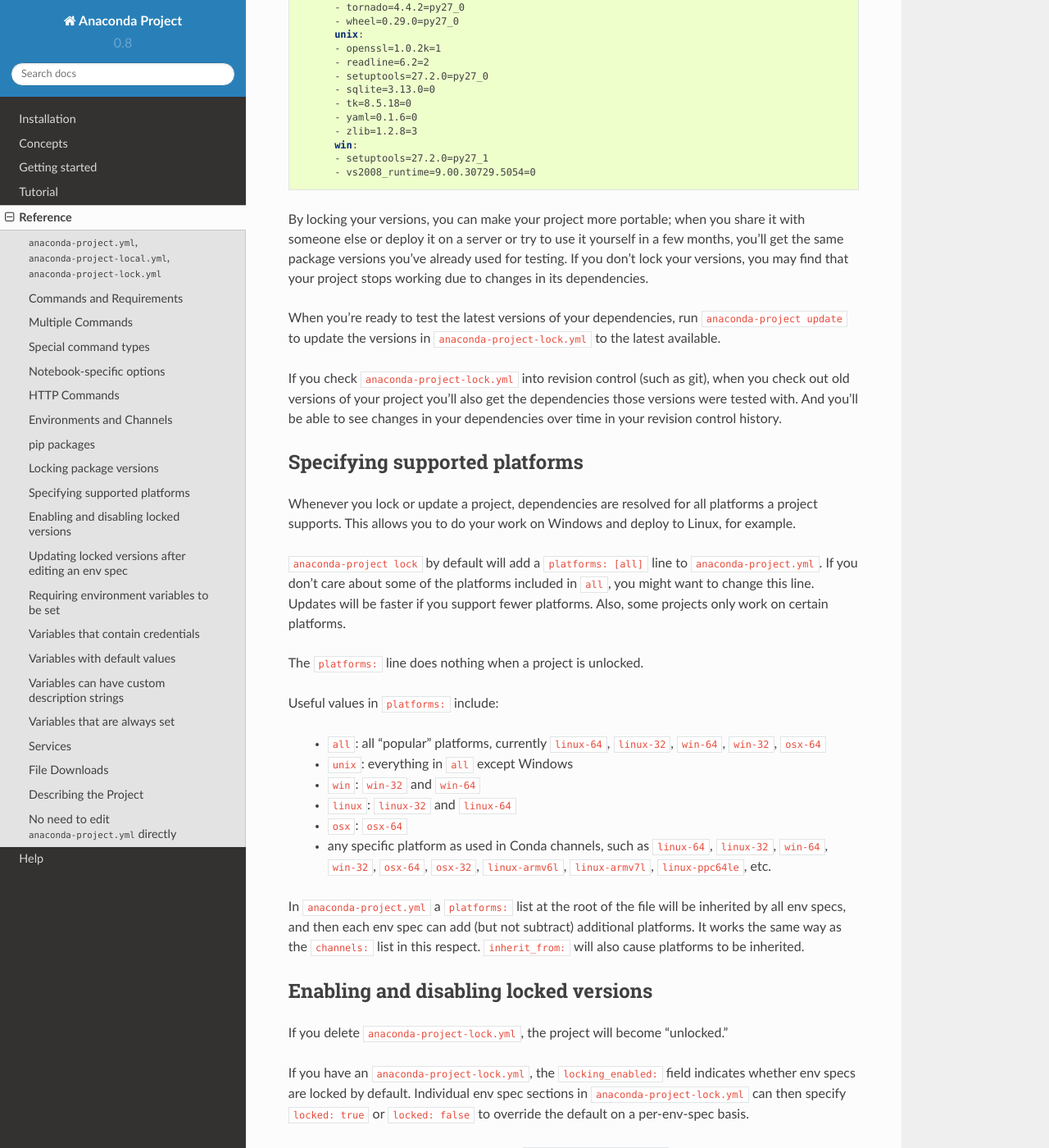
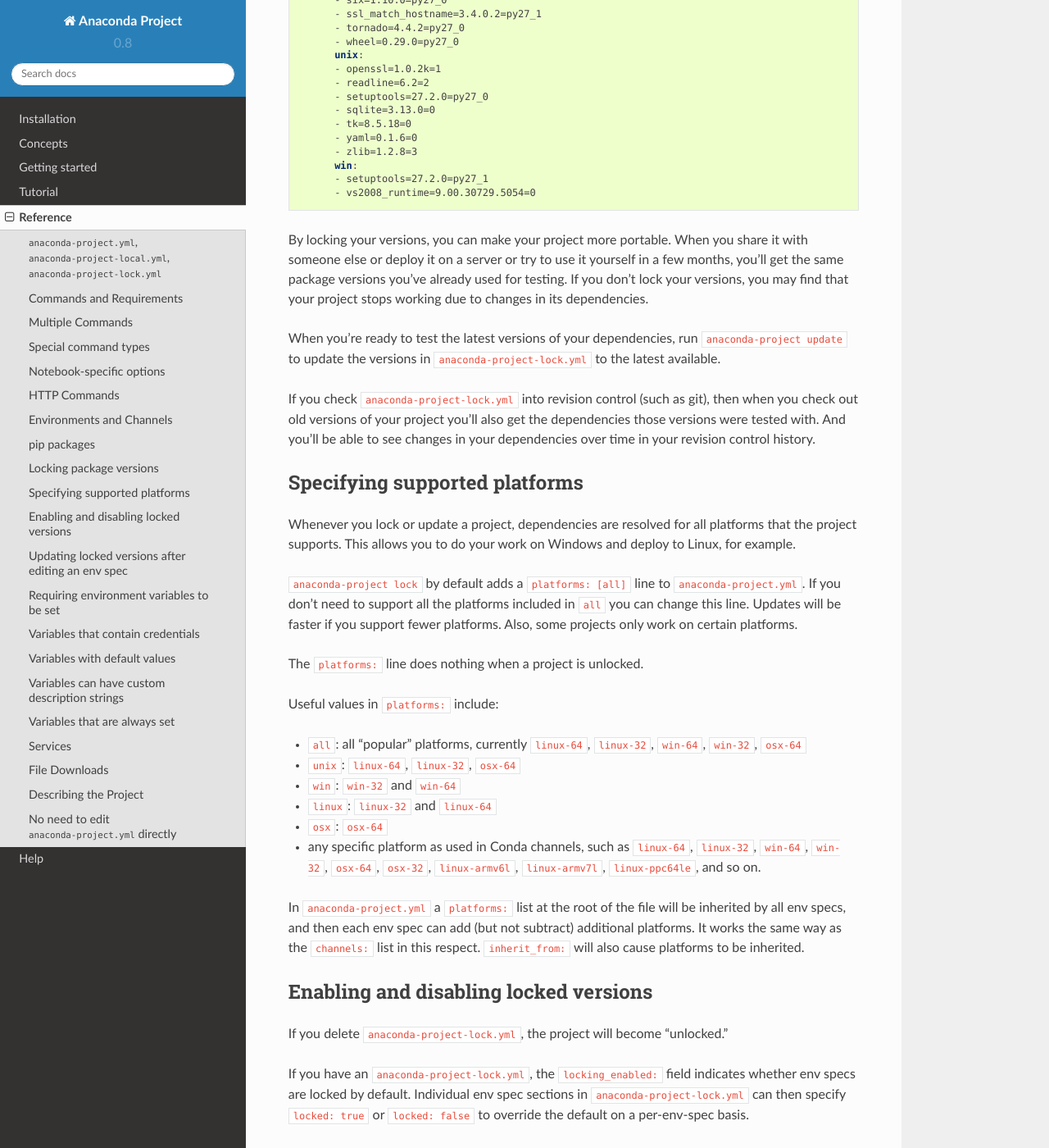
Before and after one commit to anaconda/anaconda-project, a Sphinx documentation site: the page built from docs/source/reference.rst, in a window 1280 px wide and 1400 px high, scrolled down 7615 px. Shown: the whole window at 82% size. Built offline with Sphinx 7.4.7 and the Read the Docs theme 2.0.0, drawn with Linux system fonts in a browser that asks for light colours; some of the changed text lies outside the part shown.

Commit message:
small docs fixes
small docs fixes

```diff
--- a/docs/source/reference.rst
+++ b/docs/source/reference.rst
@@ -370,18 +370,17 @@
 
 Hand-creating ``anaconda-project-lock.yml`` isn't
 recommended. Instead, create it with the ``anaconda-project lock``
-command, and update the versions in there with
+command, and update the versions in the configuration file with
 ``anaconda-project-update``.
 
 Locked versions are distinct from the "logical" versions in
-``anaconda-project.yml``. For example, in your
-``anaconda-project.yml`` you might list that you require
-``bokeh=0.12``. The ``anaconda-project lock`` command will expand
-that to an *exact* version of Bokeh, such as
+``anaconda-project.yml``. For example, your
+``anaconda-project.yml`` might list that you require
+``bokeh=0.12``. The ``anaconda-project lock`` command expands
+that to an *exact* version of Bokeh such as
 ``bokeh=0.12.4=py27_0``. It will also list exact versions of all
-Bokeh's dependencies, transitively; so you'll have a pretty long
-list of packages in ``anaconda-project-lock.yml``, it could look
-like this for example:
+Bokeh's dependencies transitively, so you'll have a longer
+list of packages in ``anaconda-project-lock.yml``. For example:
 
 .. code-block:: yaml
 
@@ -427,8 +426,8 @@
           - setuptools=27.2.0=py27_1
           - vs2008_runtime=9.00.30729.5054=0
 
-By locking your versions, you can make your project more portable;
-when you share it with someone else or deploy it on a server or
+By locking your versions, you can make your project more portable.
+When you share it with someone else or deploy it on a server or
 try to use it yourself in a few months, you'll get the same
 package versions you've already used for testing. If you don't
 lock your versions, you may find that your project stops working
@@ -439,7 +438,7 @@
 versions in ``anaconda-project-lock.yml`` to the latest available.
 
 If you check ``anaconda-project-lock.yml`` into revision control
-(such as git), when you check out old versions of your project
+(such as git), then when you check out old versions of your project
 you'll also get the dependencies those versions were tested with.
 And you'll be able to see changes in your dependencies over time
 in your revision control history.
@@ -448,12 +447,12 @@
 ==============================
 
 Whenever you lock or update a project, dependencies are resolved
-for all platforms a project supports. This allows you to do your
+for all platforms that the project supports. This allows you to do your
 work on Windows and deploy to Linux, for example.
 
-``anaconda-project lock`` by default will add a ``platforms:
-[all]`` line to ``anaconda-project.yml``. If you don't care about
-some of the platforms included in ``all``, you might want to
+``anaconda-project lock`` by default adds a ``platforms:
+[all]`` line to ``anaconda-project.yml``. If you don't need to support
+all the platforms included in ``all`` you can
 change this line. Updates will be faster if you support fewer
 platforms. Also, some projects only work on certain platforms.
 
@@ -461,15 +460,15 @@
 
 Useful values in ``platforms:`` include:
 
- * ``all``: all "popular" platforms, currently ``linux-64``,
-   ``linux-32``, ``win-64``, ``win-32``, ``osx-64``
- * ``unix``: everything in ``all`` except Windows
- * ``win``: ``win-32`` and ``win-64``
- * ``linux``: ``linux-32`` and ``linux-64``
- * ``osx``: ``osx-64``
- * any specific platform as used in Conda channels, such as ``linux-64``,
-   ``linux-32``, ``win-64``, ``win-32``, ``osx-64``, ``osx-32``,
-   ``linux-armv6l``, ``linux-armv7l``, ``linux-ppc64le``, etc.
+* ``all``: all "popular" platforms, currently ``linux-64``,
+  ``linux-32``, ``win-64``, ``win-32``, ``osx-64``
+* ``unix``: ``linux-64``, ``linux-32``, ``osx-64``
+* ``win``: ``win-32`` and ``win-64``
+* ``linux``: ``linux-32`` and ``linux-64``
+* ``osx``: ``osx-64``
+* any specific platform as used in Conda channels, such as ``linux-64``,
+  ``linux-32``, ``win-64``, ``win-32``, ``osx-64``, ``osx-32``,
+  ``linux-armv6l``, ``linux-armv7l``, ``linux-ppc64le``, and so on.
 
 In ``anaconda-project.yml`` a ``platforms:`` list at the root of
 the file will be inherited by all env specs, and then each env
@@ -490,9 +489,8 @@
 ``anaconda-project-lock.yml`` can then specify ``locked: true`` or
 ``locked: false`` to override the default on a per-env-spec basis.
 
-To turn off locking for all env specs, type ``anaconda-project
-unlock`` and to re-enable it for all of them type
-``anaconda-project lock``.
+``anaconda-project unlock`` turns off locking for all env specs and
+``anaconda-project lock`` turns on locking for all env specs.
 
 
 Updating locked versions after editing an env spec
@@ -503,13 +501,13 @@
 ``anaconda-project.yml``, then ``anaconda-project-lock.yml`` will
 automatically be kept updated.
 
-However, if you edit ``anaconda-project.yml`` by hand, changing an
-env spec, you'll need to run ``anaconda-project update`` to fix up
+However, if you edit ``anaconda-project.yml`` by hand and change an
+env spec, you'll need to run ``anaconda-project update`` to update
 ``anaconda-project-lock.yml`` to match.
 
 If locking isn't enabled for the project or for the env spec,
 there's no need to ``anaconda-project update`` after editing your
-env spec, of course.
+env spec.
 
 
 Requiring environment variables to be set
```
